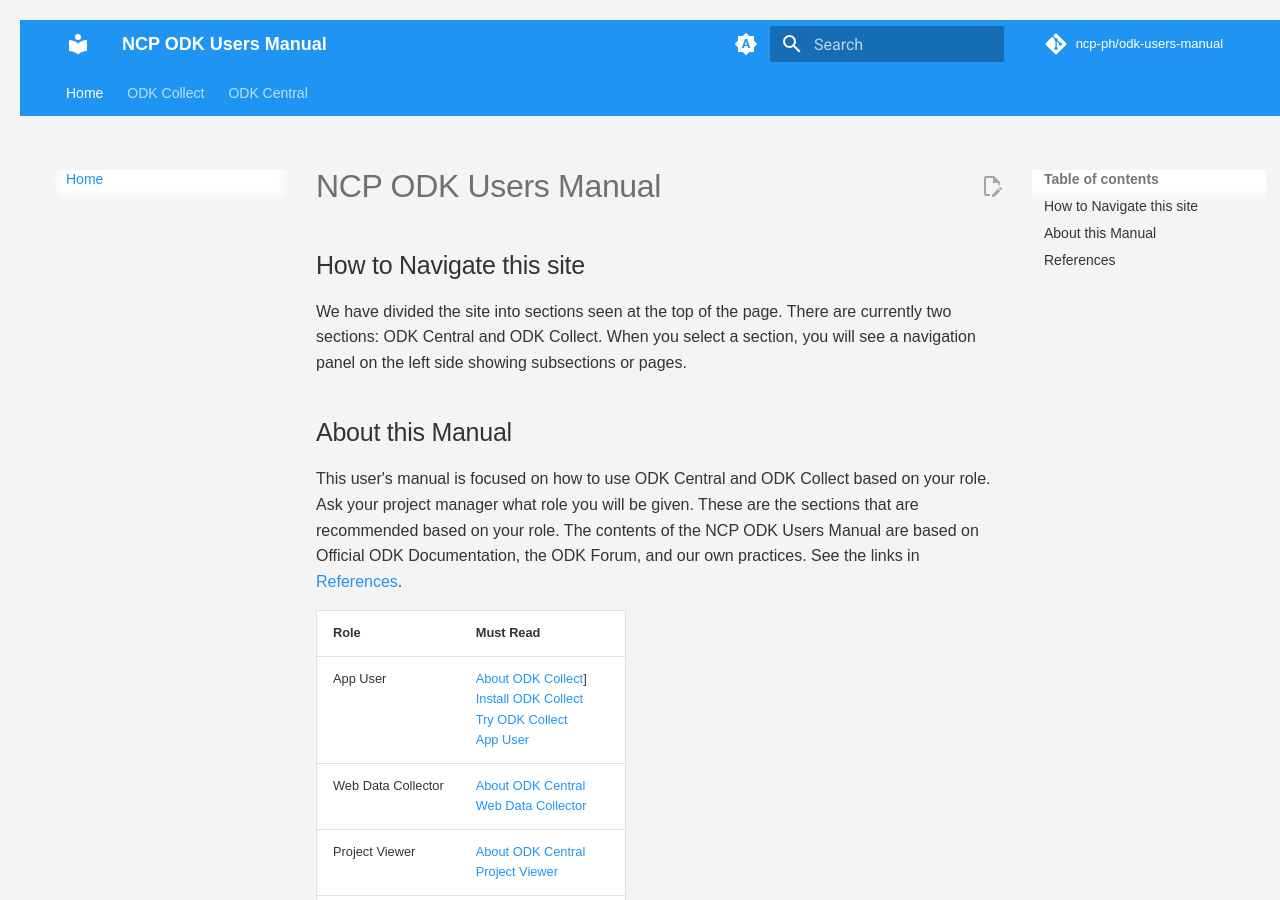
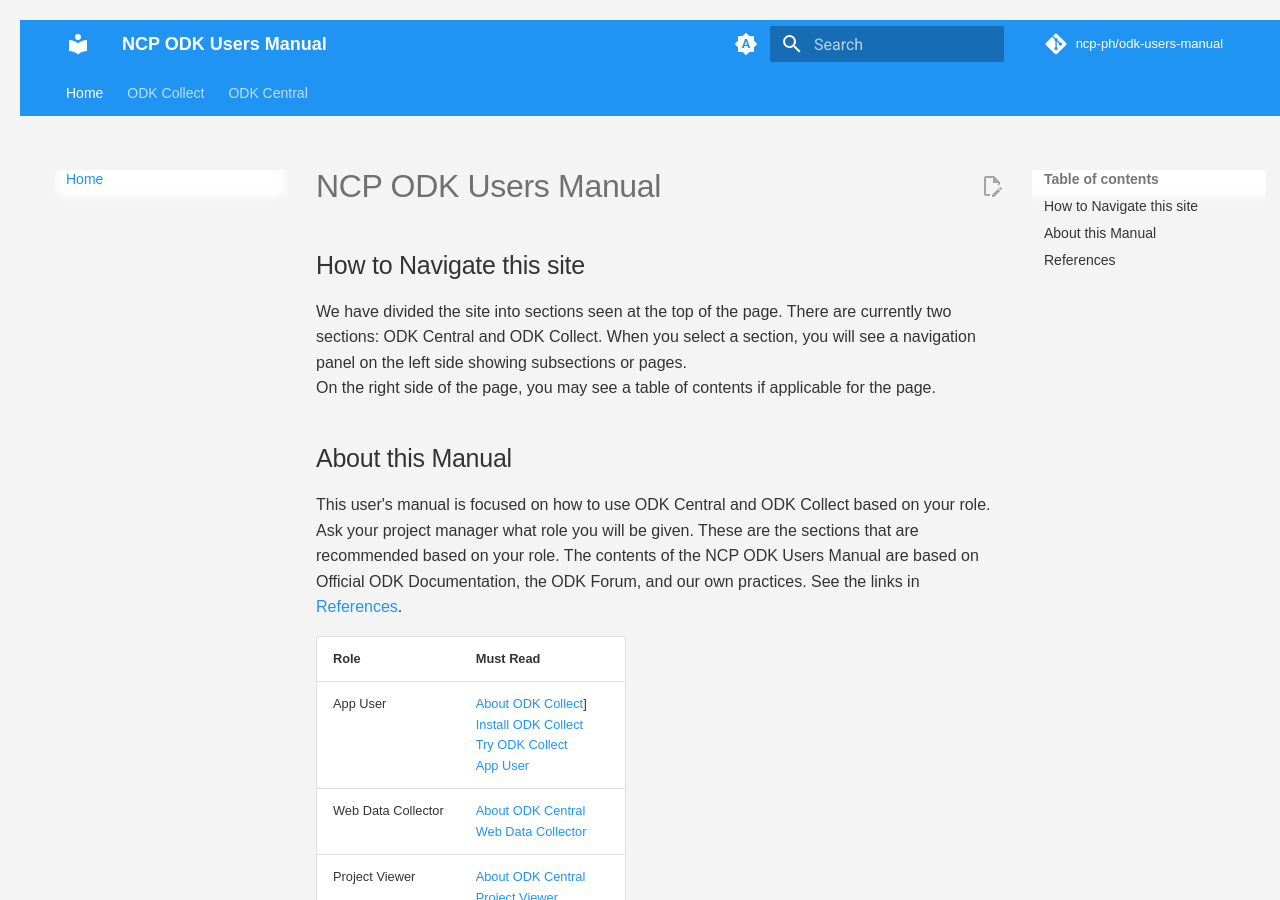
Before and after one commit to ncp-ph/odk-users-manual, an MkDocs documentation site: the page built from docs/index.md, in a window 1280 px wide and 900 px high. Built offline with MkDocs 1.6.1 and Material for MkDocs 9.7.7, drawn with Linux system fonts in a browser that asks for light colours; comment, search, counter and statistics services are not loaded.

Commit message:
Modify index.md

```diff
--- a/docs/index.md
+++ b/docs/index.md
@@ -4,6 +4,8 @@
 
 We have divided the site into sections seen at the top of the page.  There are currently two sections:  ODK Central and ODK Collect.
 When you select a section, you will see a navigation panel on the left side showing subsections or pages.
+On the right side of the page, you may see a table of contents if applicable for the page.
+
 ## About this Manual
 This user's manual is focused on how to use ODK Central and ODK Collect based on your role.
 Ask your project manager what role you will be given.  These are the sections that are recommended based on your role.  The contents of the NCP ODK Users Manual are based on Official ODK Documentation, the ODK Forum, and our own practices.  See the links in [References](#references).
```
